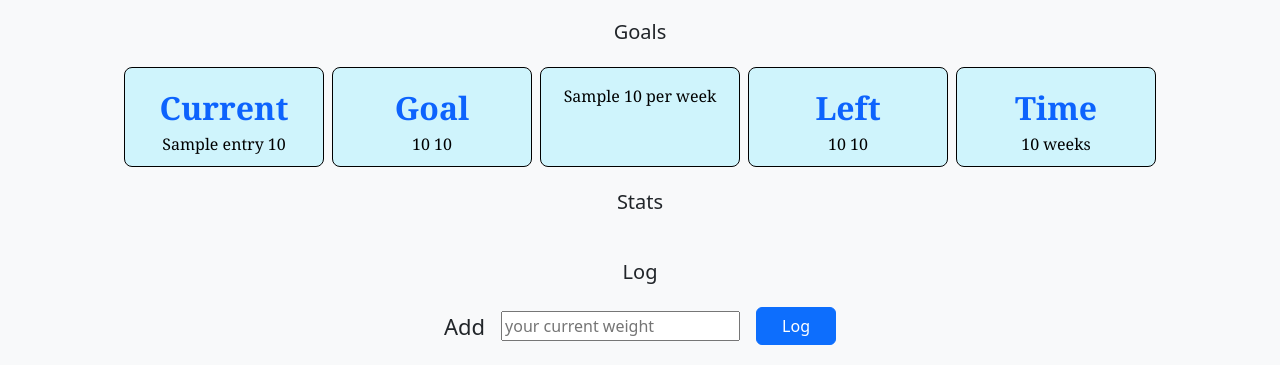
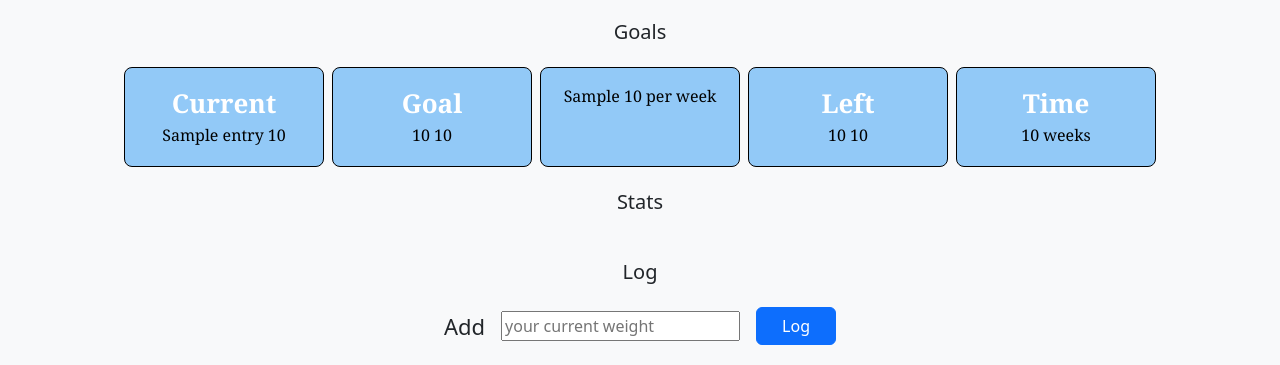
Before and after one commit to bradapc/tracker, a Flask app: template templates/weight_log.html in a window 1280 px wide. Shown: the part 107-472 px from the top of the page. Run offline with Flask 3, Linux system fonts and the light colour scheme; the template is opened without the code that fills it: most values are stand-ins (such as "Sample title", 1, 10 or a date in 2020); some libraries are stand-ins or nearby versions.

Commit message:
Changed goal head colors and background.

```diff
--- a/static/styles.css
+++ b/static/styles.css
@@ -141,8 +141,8 @@ input:focus {
     padding: 16px;
     width: 200px;
     height: 100px;
-    background-color: #cff4fc;
-    color: #0d63fd;
+    background-color: rgb(146, 201, 247);
+    color: white;
     font-family: Georgia, serif;
 }
 
@@ -151,7 +151,7 @@ input:focus {
 }
 
 .goal-weight-box-head {
-    font-size: 32px;
+    font-size: 26px;
     font-weight: bold;
 }
 
```
